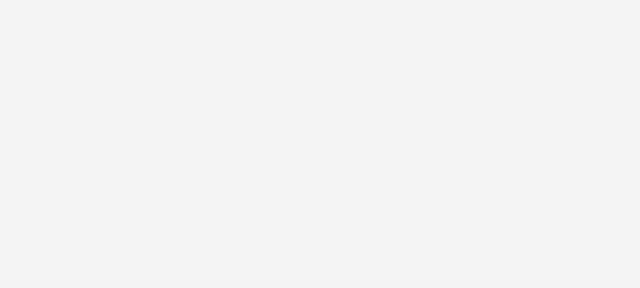
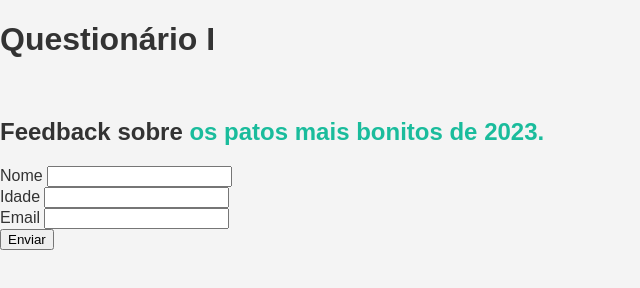
Before and after one commit to pedrormelo/patos, a plain HTML site: page questionariopatos.html in a window 1280 px wide. Shown: the whole page, without its empty margins (0-640 px from the left). Drawn offline with Linux system fonts and the light colour scheme.

Commit message:
changes on questionario

```diff
--- a/questionariopatos.html
+++ b/questionariopatos.html
@@ -9,6 +9,14 @@
     <title>Questionário: Patos</title>
 </head>
 <body>
+    <div><h1>Questionário I</h1><br><h2>Feedback sobre <a href="patos.html">os patos mais bonitos de 2023.</a></h2></div>
+    <form>
+       <div> Nome <input type="text" /> </div>
+       <div> Idade <input type="number" /> </div>
+       <div> Email <input type="email" /> </div>
+
+       <div><input type="submit" value="Enviar"/></div>
+    </form>
 
 </body>
 </html>
```
